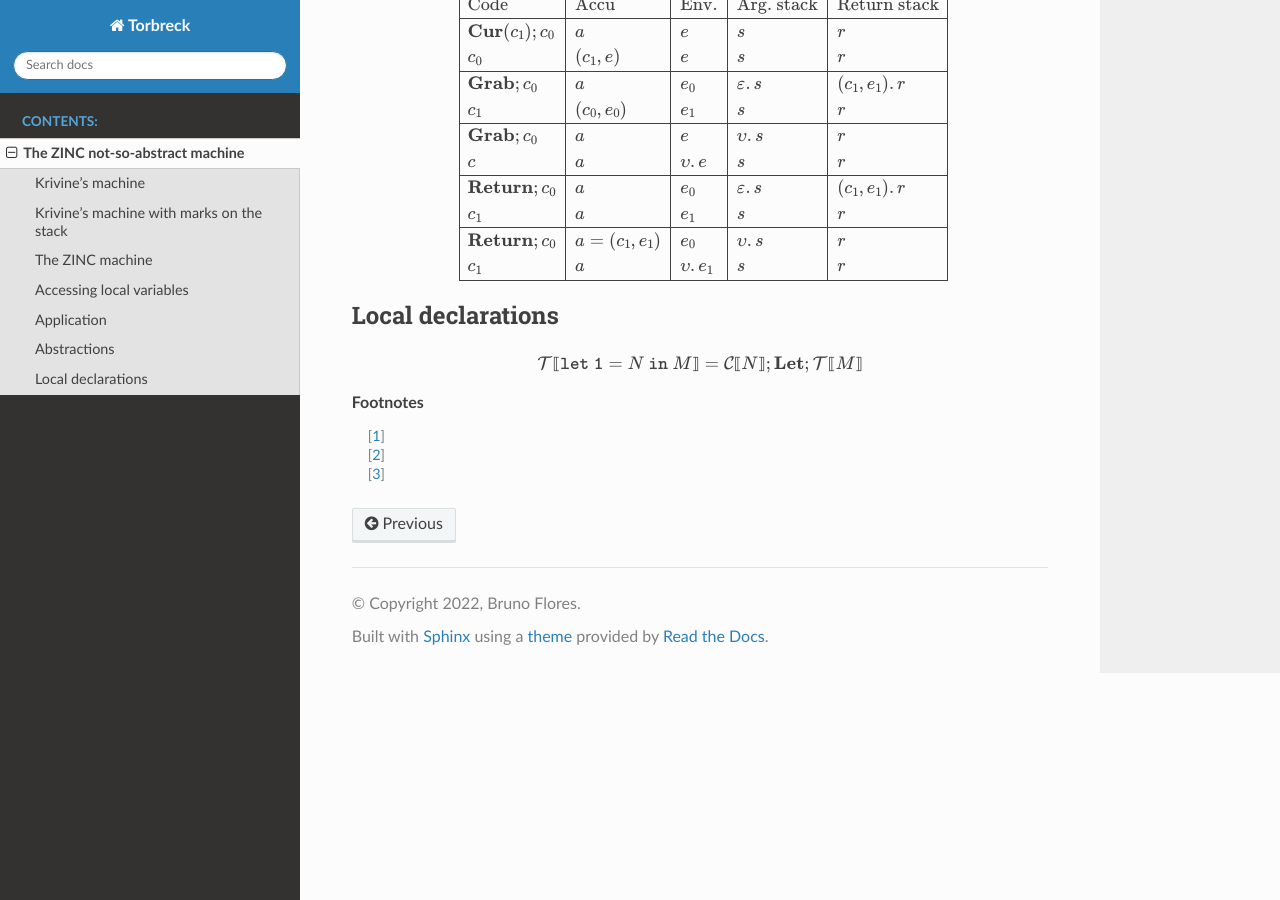
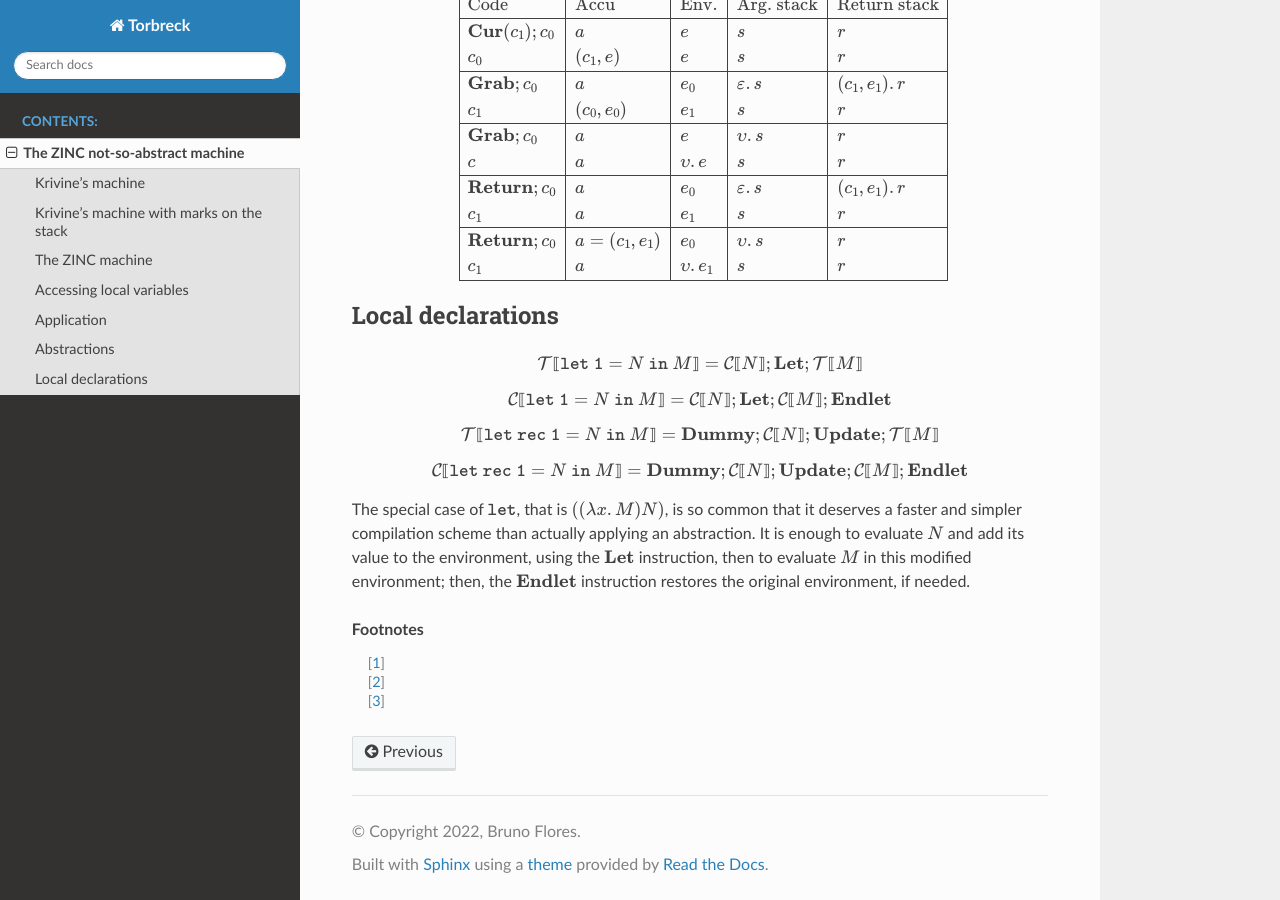
Before and after one commit to brunoflores/torbreck-lang, a Sphinx documentation site: the page built from docs/zam.rst, in a window 1280 px wide and 900 px high, scrolled down 4075 px. Built offline with Sphinx 7.4.7 and the Read the Docs theme 2.0.0, drawn with Linux system fonts in a browser that asks for light colours.

Commit message:
Document: zam.

```diff
--- a/docs/zam.rst
+++ b/docs/zam.rst
@@ -287,6 +287,34 @@ Local declarations
    \texttt{in} \space M \textrbrackdbl = \mathcal{C} \textlbrackdbl N
    \textrbrackdbl ; \textbf{Let} ; \mathcal{T} \textlbrackdbl M \textrbrackdbl
 
+.. math::
+
+   \mathcal{C} \textlbrackdbl \texttt{let} \space \texttt{1} = N \space
+   \texttt{in} \space M \textrbrackdbl = \mathcal{C} \textlbrackdbl N
+   \textrbrackdbl ; \textbf{Let} ; \mathcal{C} \textlbrackdbl M \textrbrackdbl ;
+   \textbf{Endlet}
+
+.. math::
+
+   \mathcal{T} \textlbrackdbl \texttt{let} \space \texttt{rec} \space
+   \texttt{1} = N \space \texttt{in} \space M \textrbrackdbl = \textbf{Dummy} ;
+   \mathcal{C} \textlbrackdbl N \textrbrackdbl ; \textbf{Update} ;
+   \mathcal{T} \textlbrackdbl M \textrbrackdbl
+
+.. math::
+
+   \mathcal{C} \textlbrackdbl \texttt{let} \space \texttt{rec} \space
+   \texttt{1} = N \space \texttt{in} \space M \textrbrackdbl = \textbf{Dummy} ;
+   \mathcal{C} \textlbrackdbl N \textrbrackdbl ; \textbf{Update} ;
+   \mathcal{C} \textlbrackdbl M \textrbrackdbl ; \textbf{Endlet}
+
+The special case of :math:`\texttt{let}`, that is :math:`((\lambda x.M) N)`,
+is so common that it deserves a faster and simpler compilation scheme than
+actually applying an abstraction. It is enough to evaluate :math:`N` and
+add its value to the environment, using the :math:`\textbf{Let}` instruction,
+then to evaluate :math:`M` in this modified environment; then, the
+:math:`\textbf{Endlet}` instruction restores the original environment, if needed.
+
 .. rubric:: Footnotes
 
 .. [#]
```
